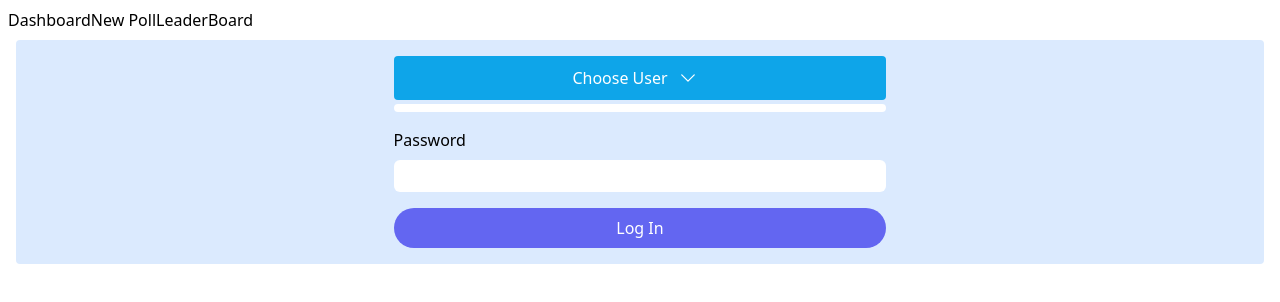
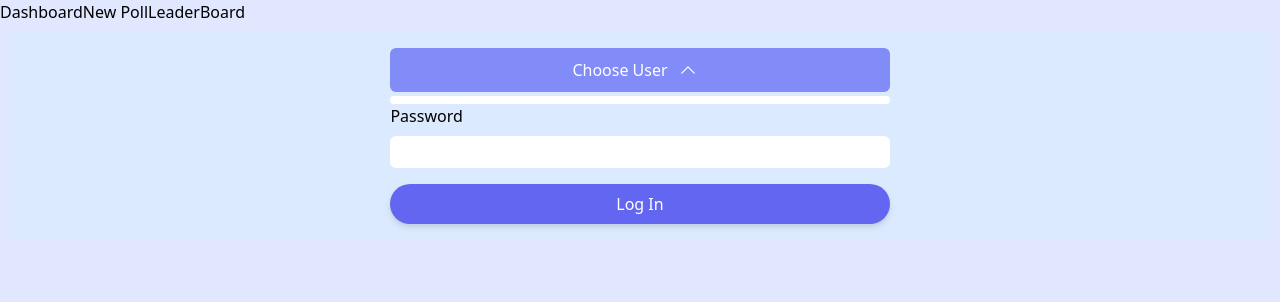
Before and after one commit to ruthtempo/polls-redux, a React (Create React App) app: page / in a window 1280 px wide. Both pictures are taken after a click on the button "Choose User". Shown: the top 302 px of the page. Built offline with nearby package versions, Linux system fonts and the light colour scheme.

Commit message:
style changes

```diff
--- a/src/App.js
+++ b/src/App.js
@@ -6,7 +6,7 @@ import { Navbar } from "./components/Navbar";
 
 export default function App() {
   return (
-    <div className="container w-full p-2">
+    <div className="h-screen w-full bg-indigo-100">
       <Navbar />
       <Routes>
         <Route path="/home" element={<Home />} />
--- a/src/index.js
+++ b/src/index.js
@@ -18,7 +18,4 @@ root.render(
   </Provider>
 );
 
-// If you want to start measuring performance in your app, pass a function
-// to log results (for example: reportWebVitals(console.log))
-// or send to an analytics endpoint. Learn more: https://bit.ly/CRA-vitals
 reportWebVitals();
--- a/src/ui/Button.js
+++ b/src/ui/Button.js
@@ -1,8 +1,9 @@
-export const Button = ({ buttonText }) => {
+export const Button = ({ buttonText, disabled }) => {
   return (
     <button
-      className="border-solid bg-indigo-500 hover:bg-indigo-700 py-2 my-2 rounded-full text-white capitalize"
+      className="drop-shadow-md border-solid bg-indigo-500 hover:bg-indigo-700 py-2 my-2 rounded-full text-white capitalize disabled:bg-slate-50 disabled:text-slate-500  disabled:border-slate-200 disabled:shadow-none"
       type="button"
+      disabled={disabled}
     >
       {buttonText}
     </button>
--- a/src/ui/DropdownButton.js
+++ b/src/ui/DropdownButton.js
@@ -1,30 +1,33 @@
-import { ChevronDownIcon } from "@heroicons/react/24/outline";
+import { ChevronDownIcon, ChevronUpIcon } from "@heroicons/react/24/outline";
 import { useState } from "react";
 
 export const DropdownButton = ({ buttonText, children }) => {
   const [show, setShow] = useState(false);
 
   return (
-    <>
+    <div className="relative">
       <button
         type="button"
-        className="capitalize bg-sky-500 hover:bg-sky-700 py-1 mt-2 text-white rounded flex justify-center items-center"
+        className="capitalize bg-indigo-400 hover:bg-indigo-500 py-1 mt-2 text-white rounded-md flex justify-center items-center w-full"
         onClick={() => setShow(!show)}
       >
         {buttonText}
-        <ChevronDownIcon className="h-5 w-6 m-2" />
+        {show ? (
+          <ChevronUpIcon className="h-5 w-6 m-2" />
+        ) : (
+          <ChevronDownIcon className="h-5 w-6 m-2" />
+        )}
       </button>
       {show && (
         <div
-          className="absolut right-0 bg-white rounded my-1"
-          role="menu"
-          tabindex="-1"
+          className="absolute right-0 left-0 bg-white rounded my-1 z-10"
+          onClick={() => setShow(false)}
         >
-          <ul class="py-1" role="none">
+          <ul className="py-1" role="none">
             {children}
           </ul>
         </div>
       )}
-    </>
+    </div>
   );
 };
--- a/src/ui/DropdownItem.js
+++ b/src/ui/DropdownItem.js
@@ -1,10 +1,8 @@
-export const DropdownItem = ({ children }) => {
+export const DropdownItem = ({ children, onClick }) => {
   return (
     <li
       className="text-gray-700 px-4 py-2 text-sm cursor-pointer hover:bg-sky-50 capitalize border-dotted"
-      role="menuitem"
-      tabindex="-1"
-      id="menu-item-0"
+      onClick={onClick}
     >
       {children}
     </li>
```
